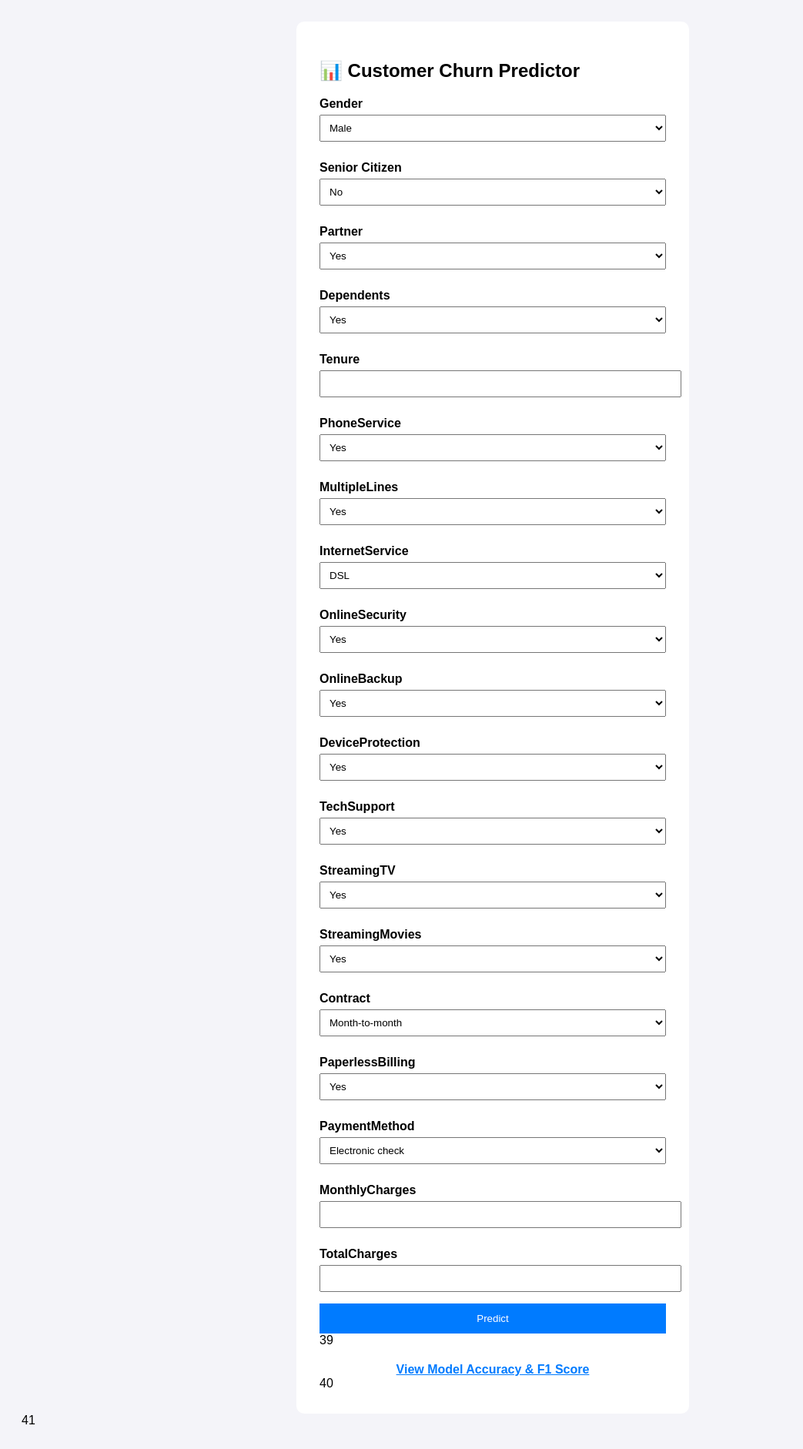
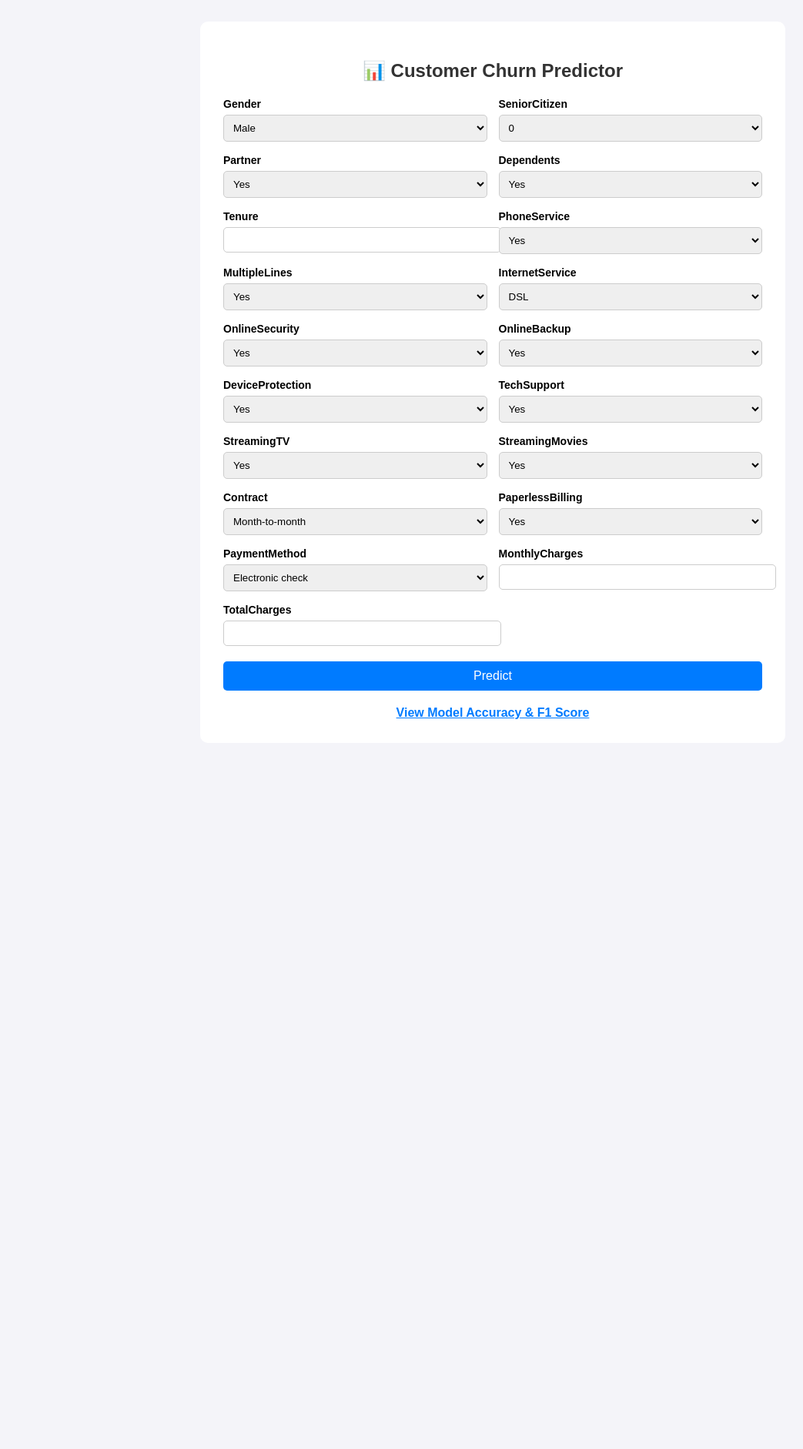
Before and after one commit to Sowmya08-p/Customer-Churn-Prediction, a Flask app: page / in a window 1280 px wide. Shown: the whole page at 77% size, without its empty margins (0-1043 px from the left). After the commit the page ends 934 px from the top, so only its background shows below. Run offline with Flask 3, Linux system fonts and the light colour scheme; parts of the project's set-up code (start-up, migrations or seed data) failed here and were passed over.

Commit message:
Update index.html

```diff
--- a/templates/index.html
+++ b/templates/index.html
@@ -4,42 +4,53 @@
     <title>Customer Churn Prediction</title>
     <style>
         body { font-family: Arial; background: #f4f4f9; padding: 20px; }
-        .container { background: white; padding: 30px; border-radius: 10px; width: 450px; margin: auto; }
-        label { font-weight: bold; display: block; margin-top: 10px; }
-        input, select { width: 100%; padding: 8px; margin: 5px 0 15px 0; }
-        button { width: 100%; padding: 12px; background: #007bff; color: white; border: none; }
-        .result { margin-top: 20px; padding: 15px; background: #e7f3ff; }
+        .container { background: white; padding: 30px; border-radius: 10px; width: 700px; margin: auto; }
+        h2 { text-align: center; color: #333; }
+        .form-grid { display: grid; grid-template-columns: 1fr 1fr; gap: 15px; }
+        label { font-weight: bold; font-size: 14px; }
+        input, select { width: 100%; padding: 8px; margin-top: 5px; border: 1px solid #ccc; border-radius: 5px; }
+        button { width: 100%; padding: 10px; background: #007bff; color: white; border: none; border-radius: 5px; font-size: 16px; margin-top: 20px; }
+        .result { text-align: center; margin-top: 20px; padding: 15px; background: #e9ffe9; border-radius: 5px; }
     </style>
 </head>
 <body>
     <div class="container">
         <h2>📊 Customer Churn Predictor</h2>
         <form action="/predict" method="post">
-            <label>Gender</label><select name="gender"><option>Male</option><option>Female</option></select>
-            <label>Senior Citizen</label><select name="SeniorCitizen"><option value="0">No</option><option value="1">Yes</option></select>
-            <label>Partner</label><select name="Partner"><option>Yes</option><option>No</option></select>
-            <label>Dependents</label><select name="Dependents"><option>Yes</option><option>No</option></select>
-            <label>Tenure</label><input type="number" name="tenure">
-            <label>PhoneService</label><select name="PhoneService"><option>Yes</option><option>No</option></select>
-            <label>MultipleLines</label><select name="MultipleLines"><option>Yes</option><option>No</option><option>No phone service</option></select>
-            <label>InternetService</label><select name="InternetService"><option>DSL</option><option>Fiber optic</option><option>No</option></select>
-            <label>OnlineSecurity</label><select name="OnlineSecurity"><option>Yes</option><option>No</option><option>No internet service</option></select>
-            <label>OnlineBackup</label><select name="OnlineBackup"><option>Yes</option><option>No</option><option>No internet service</option></select>
-            <label>DeviceProtection</label><select name="DeviceProtection"><option>Yes</option><option>No</option><option>No internet service</option></select>
-            <label>TechSupport</label><select name="TechSupport"><option>Yes</option><option>No</option><option>No internet service</option></select>
-            <label>StreamingTV</label><select name="StreamingTV"><option>Yes</option><option>No</option><option>No internet service</option></select>
-            <label>StreamingMovies</label><select name="StreamingMovies"><option>Yes</option><option>No</option><option>No internet service</option></select>
-            <label>Contract</label><select name="Contract"><option>Month-to-month</option><option>One year</option><option>Two year</option></select>
-            <label>PaperlessBilling</label><select name="PaperlessBilling"><option>Yes</option><option>No</option></select>
-            <label>PaymentMethod</label><select name="PaymentMethod"><option>Electronic check</option><option>Mailed check</option><option>Bank transfer (automatic)</option><option>Credit card (automatic)</option></select>
-            <label>MonthlyCharges</label><input type="number" step="0.01" name="MonthlyCharges">
-            <label>TotalCharges</label><input type="number" step="0.01" name="TotalCharges">
+            <div class="form-grid">
+                <div><label>Gender</label><select name="gender"><option>Male</option><option>Female</option></select></div>
+                <div><label>SeniorCitizen</label><select name="SeniorCitizen"><option>0</option><option>1</option></select></div>
+                <div><label>Partner</label><select name="Partner"><option>Yes</option><option>No</option></select></div>
+                <div><label>Dependents</label><select name="Dependents"><option>Yes</option><option>No</option></select></div>
+                <div><label>Tenure</label><input type="number" name="tenure" required></div>
+                <div><label>PhoneService</label><select name="PhoneService"><option>Yes</option><option>No</option></select></div>
+                <div><label>MultipleLines</label><select name="MultipleLines"><option>Yes</option><option>No</option><option>No phone service</option></select></div>
+                <div><label>InternetService</label><select name="InternetService"><option>DSL</option><option>Fiber optic</option><option>No</option></select></div>
+                <div><label>OnlineSecurity</label><select name="OnlineSecurity"><option>Yes</option><option>No</option><option>No internet service</option></select></div>
+                <div><label>OnlineBackup</label><select name="OnlineBackup"><option>Yes</option><option>No</option><option>No internet service</option></select></div>
+                <div><label>DeviceProtection</label><select name="DeviceProtection"><option>Yes</option><option>No</option><option>No internet service</option></select></div>
+                <div><label>TechSupport</label><select name="TechSupport"><option>Yes</option><option>No</option><option>No internet service</option></select></div>
+                <div><label>StreamingTV</label><select name="StreamingTV"><option>Yes</option><option>No</option><option>No internet service</option></select></div>
+                <div><label>StreamingMovies</label><select name="StreamingMovies"><option>Yes</option><option>No</option><option>No internet service</option></select></div>
+                <div><label>Contract</label><select name="Contract"><option>Month-to-month</option><option>One year</option><option>Two year</option></select></div>
+                <div><label>PaperlessBilling</label><select name="PaperlessBilling"><option>Yes</option><option>No</option></select></div>
+                <div><label>PaymentMethod</label><select name="PaymentMethod"><option>Electronic check</option><option>Mailed check</option><option>Bank transfer (automatic)</option><option>Credit card (automatic)</option></select></div>
+                <div><label>MonthlyCharges</label><input type="number" step="0.01" name="MonthlyCharges" required></div>
+                <div><label>TotalCharges</label><input type="number" step="0.01" name="TotalCharges" required></div>
+            </div>
             <button type="submit">Predict</button>
         </form>
-        39    {% if prediction %}<div class="result"><h3>Prediction: {{ prediction }}</h3><p>Churn Probability: {{ prob }}%</p></div>{% endif %}
 
-    <a href="/metrics" style="display:block; text-align:center; margin-top:20px; color:#007bff; font-weight:bold;">
-        View Model Accuracy & F1 Score
-    </a>
-40    </div>
-41  </body>
+        {% if prediction %}
+        <div class="result">
+            <h3>Prediction: {{ prediction }}</h3>
+            <p>Churn Probability: {{ prob }}%</p>
+        </div>
+        {% endif %}
+
+        <a href="/metrics" style="display:block; text-align:center; margin-top:20px; color:#007bff; font-weight:bold;">
+            View Model Accuracy & F1 Score
+        </a>
+    </div>
+</body>
+</html>
```
